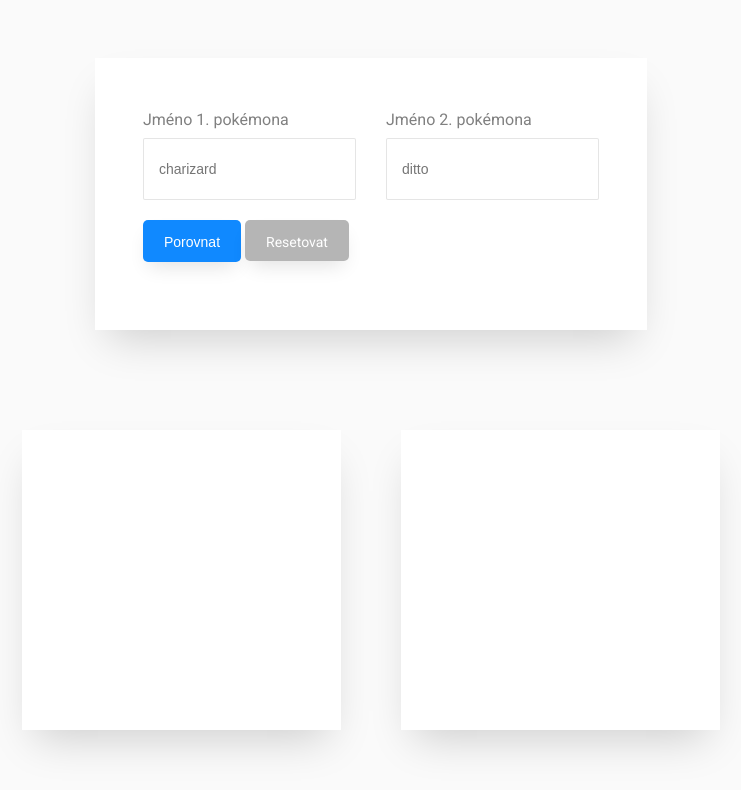
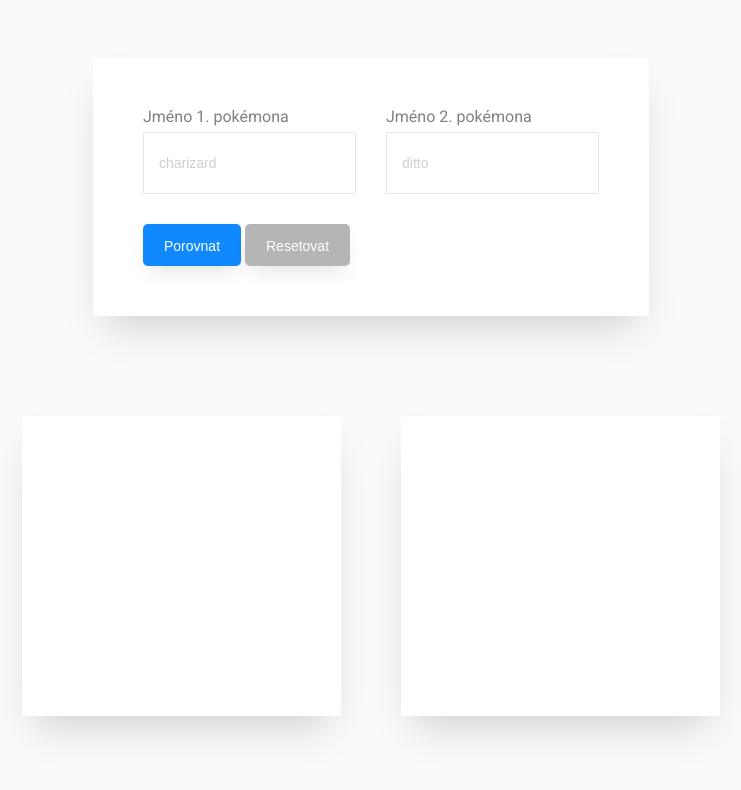
Before and after one commit to Georgincz/Pokeapi, a plain HTML site: page index.html in a window 1280 px wide. Shown: the whole page, without its empty margins (269-1010 px from the left). Drawn offline with Linux system fonts and the light colour scheme.

Commit message:
drobne upravy

```diff
--- a/index.html
+++ b/index.html
@@ -32,7 +32,7 @@
                 <div class="row">
                     <div class="col-1">
                         <input type="submit" class="btn" value="Porovnat">
-                        <a href="" class="btn btn-reset">Resetovat</a>
+                        <input type="button" class="btn btn-reset" onclick="location.reload()" value="Resetovat">
                     </div>
                 </div>
             </form>
--- a/script.js
+++ b/script.js
@@ -100,3 +100,7 @@ form.addEventListener("submit", function (event) {
 	renderPoke();
 
 });
+
+function reset() {
+	location.reload();
+}
--- a/style.css
+++ b/style.css
@@ -18,7 +18,7 @@ body {
 .container {
     box-shadow: 0 21px 41px -13px rgb(0 0 0 / 18%);
     background: #fff;
-    padding: 48px;
+    padding: 30px 50px 50px 50px;
 }
 
 .row {
@@ -30,16 +30,17 @@ body {
 .col-2 {
     padding-right: 15px;
     padding-left: 15px;
+    padding-top: 15px;
 }
 
 .col-1 {
     padding-right: 15px;
     padding-left: 15px;
+    padding-top: 15px;
 }
 
 input {
     padding: 15px;
-    margin-top: 3px;
     height: 30px;
     background: #fff;
     color: #000;
@@ -64,6 +65,10 @@ input.error:focus, textarea.error:focus, select.error:focus {
     box-shadow: 0 0 0 0.25rem rgb(220 53 69 / 25%);
 }
 
+::placeholder {
+    color: #cfcfcf !important;
+}
+
 .field small {
     color: #dc3545;
 }
@@ -82,7 +87,7 @@ input.error:focus, textarea.error:focus, select.error:focus {
     -moz-box-shadow: 0 10px 20px -6px rgba(0,0,0,.12);
     box-shadow: 0 10px 20px -6px rgb(0 0 0 / 12%);
     position: relative;
-    margin: 20px 0;
+    margin: 15px 0 0;
     -webkit-transition: .3s;
     -o-transition: .3s;
     transition: .3s;
@@ -99,7 +104,6 @@ input.error:focus, textarea.error:focus, select.error:focus {
 
 .btn-reset {
     background: #b5b5b5 !important;
-    padding: 13px 20px 10px;
     text-decoration: none;
 }
 
```
